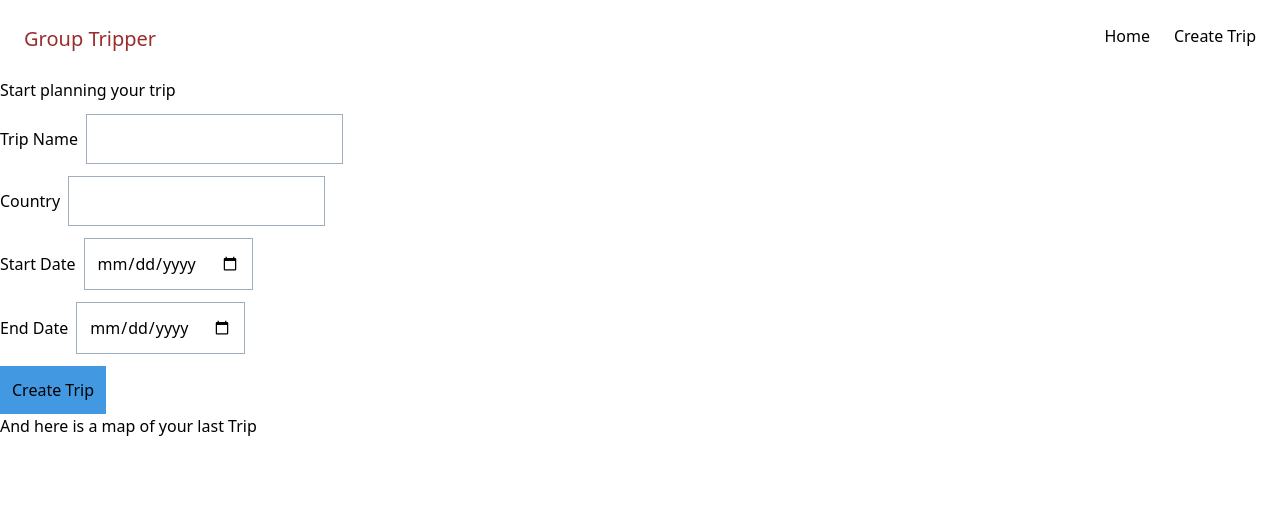
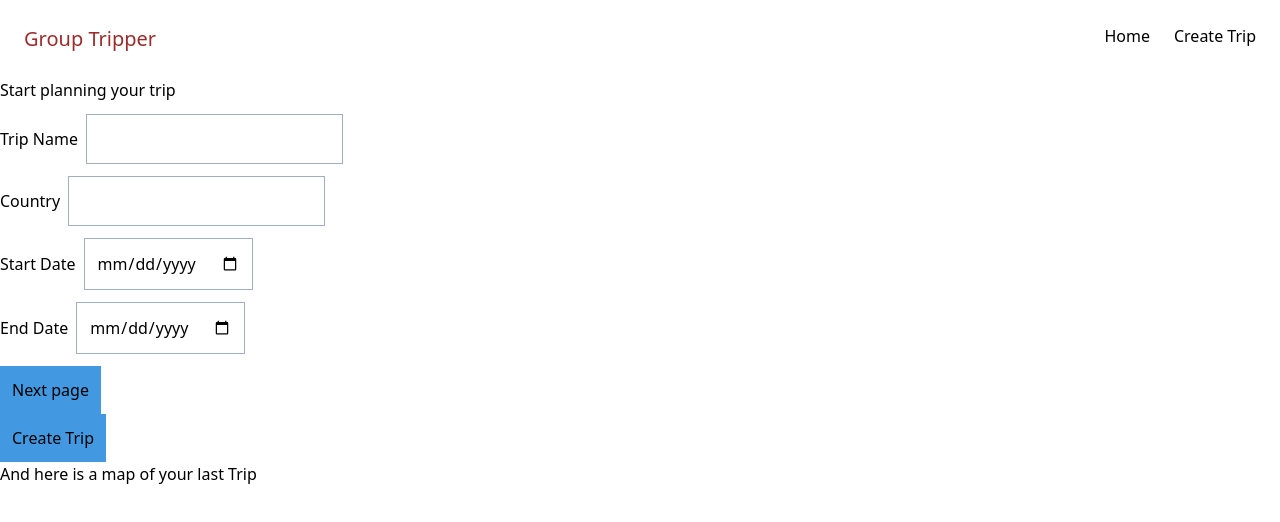
Before and after one commit to hucki/grouptripper, a React (Create React App) app in the folder client/: page /create-trip in a window 1280 px wide. Shown: the top 522 px of the page. Built offline with nearby package versions, Linux system fonts and the light colour scheme; no server answers.

Commit message:
feat(create-tip) Allow adding stops to trip

```diff
--- a/client/src/components/CreateTrip.tsx
+++ b/client/src/components/CreateTrip.tsx
@@ -9,6 +9,7 @@ type Trip = {
   country: string;
   startDate: Date;
   endDate: Date;
+  stops: string[];
 };
 
 type TripInput = {
@@ -16,6 +17,8 @@ type TripInput = {
   country: string;
   startDate: string;
   endDate: string;
+  stop1: string;
+  stop2: string;
 };
 
 function transformTrip(tripInput: TripInput): Trip {
@@ -24,6 +27,7 @@ function transformTrip(tripInput: TripInput): Trip {
     country: tripInput.country,
     startDate: new Date(tripInput.startDate),
     endDate: new Date(tripInput.endDate),
+    stops: [tripInput.stop1, tripInput.stop2],
   };
 }
 
@@ -34,11 +38,20 @@ const validationSchema = Yup.object({
   endDate: Yup.date()
     .required('Required')
     .min(Yup.ref('startDate'), 'End date must be after start date'),
+  stop1: Yup.string(),
+  stop2: Yup.string(),
 });
 
 export default function CreateTrip(): JSX.Element {
   const [redirect, setRedirect] = useState(false);
   const [serverError, setServerError] = useState('');
+  const [currentPage, setCurrentPage] = useState(0);
+
+  const formPages = [FormFirstPage, FormSecondPage];
+
+  function renderFormPage(): JSX.Element {
+    return formPages[currentPage]();
+  }
 
   if (redirect) return <div>Success</div>;
 
@@ -51,6 +64,8 @@ export default function CreateTrip(): JSX.Element {
           country: '',
           startDate: '',
           endDate: '',
+          stop1: '',
+          stop2: '',
         }}
         validationSchema={validationSchema}
         onSubmit={async (
@@ -70,10 +85,28 @@ export default function CreateTrip(): JSX.Element {
       >
         {(formikProps): JSX.Element => (
           <Form>
-            <FormFirstPage />
+            {renderFormPage()}
+            {currentPage > 0 ? (
+              <button
+                type="button"
+                onClick={(): void => setCurrentPage((page) => page - 1)}
+                className="flex flex-row items-center justify-center p-3 bg-blue-500 disabled:bg-gray-400"
+              >
+                Previous page
+              </button>
+            ) : null}
+            {currentPage < formPages.length - 1 ? (
+              <button
+                type="button"
+                onClick={(): void => setCurrentPage((page) => page + 1)}
+                className="flex flex-row items-center justify-center p-3 bg-blue-500 disabled:bg-gray-400"
+              >
+                Next page
+              </button>
+            ) : null}
             <button
               type="submit"
-              className={`flex flex-row items-center justify-center p-3 bg-blue-500 disabled:bg-gray-400 `}
+              className="flex flex-row items-center justify-center p-3 bg-blue-500 disabled:bg-gray-400"
               disabled={formikProps.isSubmitting || !formikProps.isValid}
             >
               Create Trip
@@ -120,3 +153,12 @@ function FormFirstPage(): JSX.Element {
     </>
   );
 }
+
+function FormSecondPage(): JSX.Element {
+  return (
+    <>
+      <TextInput name="stop1" id="stop1" label="Stop One" />
+      <TextInput name="stop2" id="stop2" label="Stop Two" />
+    </>
+  );
+}
```
